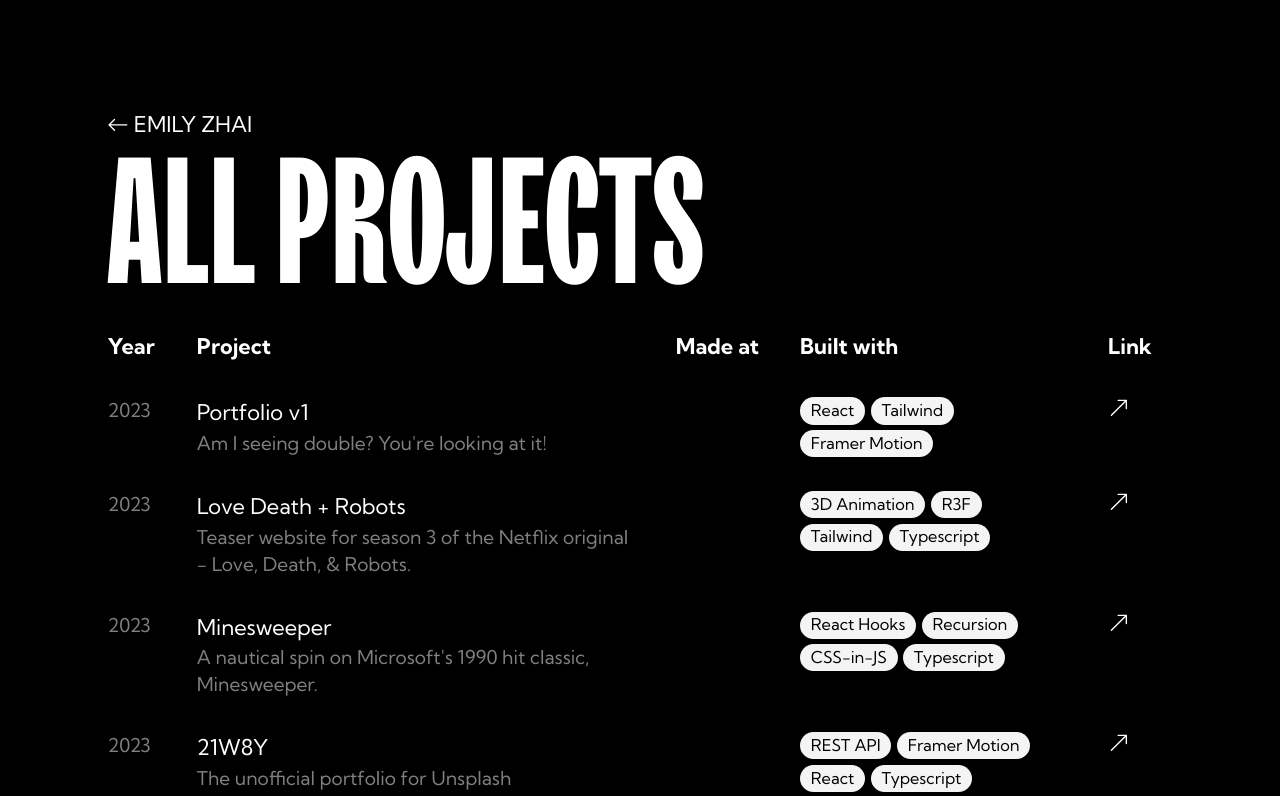
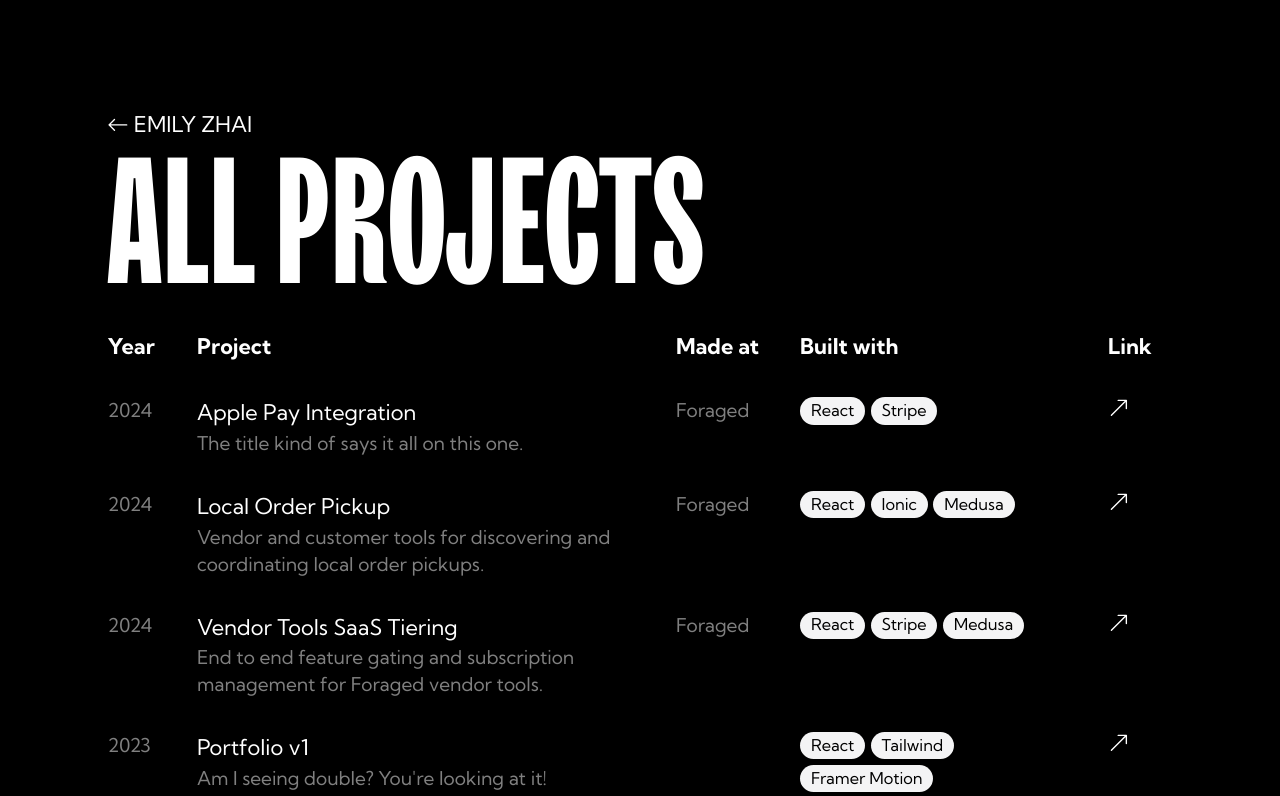
Before and after one commit to ezhai24/emilyzhai, a Next.js app: page /archive in a window 1280 px wide. Shown: the top 796 px of the page. Built offline with nearby package versions, Linux system fonts and the light colour scheme; a web font is replaced by a local one.

Commit message:
add foraged information

```diff
--- a/app/(sections)/Stack.tsx
+++ b/app/(sections)/Stack.tsx
@@ -50,6 +50,7 @@ const coreStack: CoreTech[] = [
 
 const miscTech: Tech[] = [
   { label: "React Native", link: "https://reactnative.dev/" },
+  { label: "Stripe", link: "https://stripe.com/" },
   { label: "ESLint", link: "https://eslint.org/" },
   { label: "Prettier", link: "https://prettier.io/" },
   { label: "Framer Motion", link: "https://www.framer.com/motion/" },
@@ -59,6 +60,7 @@ const miscTech: Tech[] = [
 const tools: Tech[] = [
   { label: "Figma", link: "https://www.figma.com/" },
   { label: "Vercel", link: "https://www.vercel.com/" },
+  { label: "CircleCI", link: "https://circleci.com/" },
 ];
 
 export const Stack = () => {
@@ -94,7 +96,7 @@ export const Stack = () => {
                 hoveredTech.label === tech.label
                   ? "font-kumbh-bold"
                   : "font-normal"
-              } bg-pink mb-2 block rounded-xl py-4 text-center hover:cursor-pointer`}
+              } mb-2 block rounded-xl bg-pink py-4 text-center hover:cursor-pointer`}
             >
               {tech.label}
             </motion.div>
--- a/app/(sections)/Work/WorkCard.tsx
+++ b/app/(sections)/Work/WorkCard.tsx
@@ -41,7 +41,7 @@ export const WorkCard = (props: Props) => {
         <motion.div
           whileHover="hover"
           variants={{ hover: { y: 2, x: 2 } }}
-          className="bg-blue h-100 relative flex w-80 flex-col justify-center rounded-lg p-10 text-center"
+          className="relative flex h-100 w-80 flex-col justify-center rounded-lg bg-blue p-10 text-center"
         >
           <motion.span
             variants={{ hover: { y: -5, x: 5 } }}
@@ -53,7 +53,7 @@ export const WorkCard = (props: Props) => {
           <h2>{company}</h2>
           <h3>{role}</h3>
           <p className="mt-2">{description}</p>
-          <ul className="mb-3 mt-5 flex flex-wrap justify-center gap-3">
+          <ul className="mb-3 mt-5 flex flex-wrap justify-center gap-x-2 gap-y-1">
             {projectLinks?.map(({ label, href }) => (
               <li
                 key={label}
@@ -78,7 +78,7 @@ export const WorkCard = (props: Props) => {
         </motion.div>
       </Link>
 
-      <div className="h-100 absolute left-4 top-4 -z-10 w-80 rounded-lg bg-black p-10" />
+      <div className="absolute left-4 top-4 -z-10 h-100 w-80 rounded-lg bg-black p-10" />
     </div>
   );
 };
--- a/app/(sections)/Work/index.tsx
+++ b/app/(sections)/Work/index.tsx
@@ -8,6 +8,29 @@ import { useViewport } from "@/hooks/useViewport";
 import { clampRange } from "@/utils/math";
 
 const jobs: WorkType[] = [
+  {
+    dates: "2023-2024",
+    company: "FORAGED",
+    role: "Senior Software Engineer",
+    description:
+      "Grinded with a tiny team of 7 to ideate, architect, and launch GTV driving features on tight timelines. Created value for vendors and customers alike while increasing YoY revenue by over 3x.",
+    tags: ["React", "Stripe", "Ionic", "Medusa", "Typescript", "Tailwind"],
+    companyLink: "https://www.foraged.com/",
+    projectLinks: [
+      {
+        label: "SaaS Tiering",
+        href: "https://explore.foraged.com/sell/pricing-2/",
+      },
+      {
+        label: "Local Pickup",
+        href: "https://apps.apple.com/us/app/foraged-market/id6444685145?platform=iphone",
+      },
+      {
+        label: "Apple Pay",
+        href: "https://www.foraged.com/cart",
+      },
+    ],
+  },
   {
     dates: "2020-2023",
     company: "CONVOY",
@@ -105,16 +128,16 @@ export const Work = () => {
       <div className="relative w-screen overflow-x-hidden">
         <div className="absolute top-44 -z-10">
           <div className="clip -my-8 -ml-5 overflow-hidden whitespace-nowrap font-trailers text-9xl text-pink">
-            CONVOY PINTEREST LIMEADE LABKEY
+            FORAGED CONVOY PINTEREST LIMEADE LABKEY
           </div>
           <div className="clip -my-8 -ml-10 overflow-hidden whitespace-nowrap font-trailers text-9xl text-pink">
-            PINTEREST CONVOY LIMEADE LABKEY
+            PINTEREST CONVOY LIMEADE FORAGED LABKEY
           </div>
           <div className="clip -my-8 -ml-5 overflow-hidden whitespace-nowrap font-trailers text-9xl text-pink">
-            LIMEADE PINTEREST LABKEY CONVOY
+            LIMEADE FORAGED PINTEREST LABKEY CONVOY
           </div>
           <div className="clip -my-8 -ml-5 overflow-hidden whitespace-nowrap font-trailers text-9xl text-pink">
-            LABKEY LIMEADE CONVOY PINTEREST
+            LABKEY LIMEADE FORAGED CONVOY PINTEREST
           </div>
         </div>
 
--- a/app/archive/data.ts
+++ b/app/archive/data.ts
@@ -1,4 +1,30 @@
 export const projects = [
+  {
+    year: 2024,
+    project: "Apple Pay Integration",
+    description: "The title kind of says it all on this one.",
+    company: "Foraged",
+    tech: ["React", "Stripe"],
+    link: "https://www.foraged.com/cart",
+  },
+  {
+    year: 2024,
+    project: "Local Order Pickup",
+    description:
+      "Vendor and customer tools for discovering and coordinating local order pickups.",
+    company: "Foraged",
+    tech: ["React", "Ionic", "Medusa"],
+    link: "https://apps.apple.com/us/app/foraged-market/id6444685145?platform=iphone",
+  },
+  {
+    year: 2024,
+    project: "Vendor Tools SaaS Tiering",
+    description:
+      "End to end feature gating and subscription management for Foraged vendor tools.",
+    company: "Foraged",
+    tech: ["React", "Stripe", "Medusa"],
+    link: "https://explore.foraged.com/sell/pricing-2/",
+  },
   {
     year: 2023,
     project: "Portfolio v1",
```
